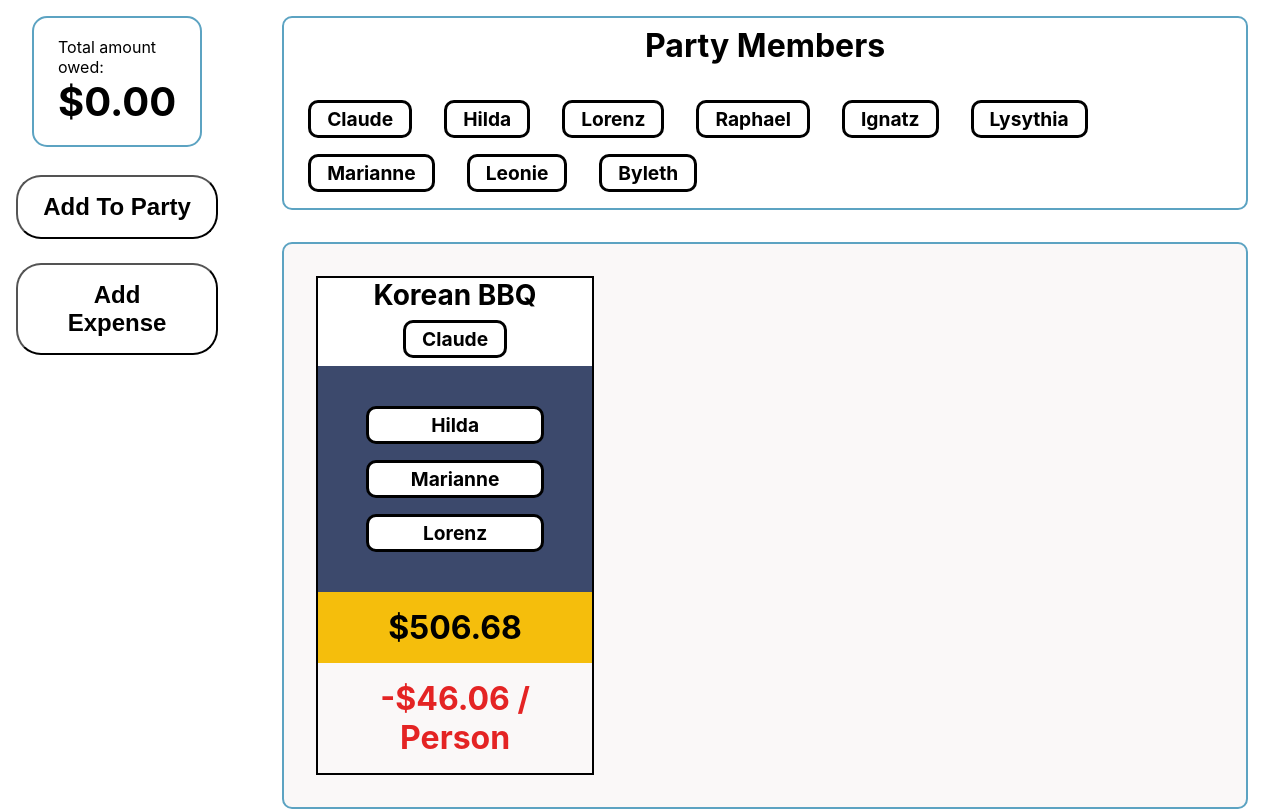
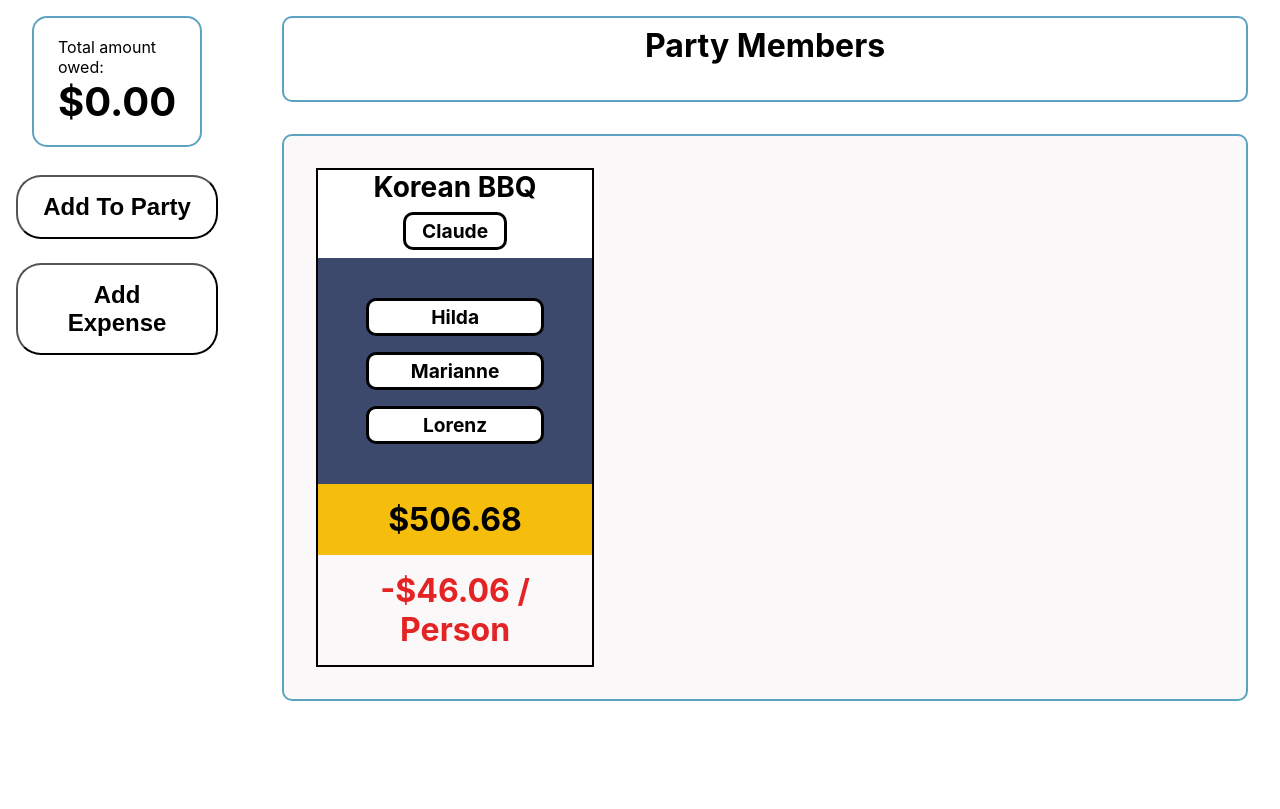
Before and after one commit to WesloTheWeb/SplitBillApp, a React (Create React App) app: page / in a window 1280 px wide. Built offline with nearby package versions, Linux system fonts and the light colour scheme.

Commit message:
Hooked up the party component to the party redux state

```diff
--- a/src/containers/ActivityItem/ActivityItem.js
+++ b/src/containers/ActivityItem/ActivityItem.js
@@ -15,6 +15,7 @@ const ActivityItem = ({ totalExpense, dividedSum }) => {
                 <NameTag name='Claude' />
             </section>
             <section className={participantsRow}>
+                {/* TODO: Should have its own state of participants separate from the party state */}
                 <NameTag name='Hilda' />
                 <NameTag name='Marianne' />
                 <NameTag name='Lorenz' />
--- a/src/containers/Party/Party.js
+++ b/src/containers/Party/Party.js
@@ -1,22 +1,27 @@
 import React from 'react';
+import { useSelector } from 'react-redux';
 import NameTag from '../../components/NameTag/NameTag';
 import classes from './Party.module.scss';
 
 const { poolContainer } = classes;
 
-const Party = ({}) => {
+const Party = () => {
+
+    const currentParty = useSelector((state) => state.party.partyMembers);
+
+    console.log(currentParty)
+
     return (
         <section className={poolContainer}>
             <h2 className="header-text">Party Members</h2>
-            <NameTag name="Claude" />
-            <NameTag name="Hilda" />
-            <NameTag name="Lorenz" />
-            <NameTag name="Raphael" />
-            <NameTag name="Ignatz" />
-            <NameTag name="Lysythia" />
-            <NameTag name="Marianne" />
-            <NameTag name="Leonie" />
-            <NameTag name="Byleth" />
+            {
+                currentParty.map((person, idx) => {
+                    return <NameTag
+                        key={idx}
+                        name={person}
+                    />
+                })
+            }
         </section>
     );
 };
```
